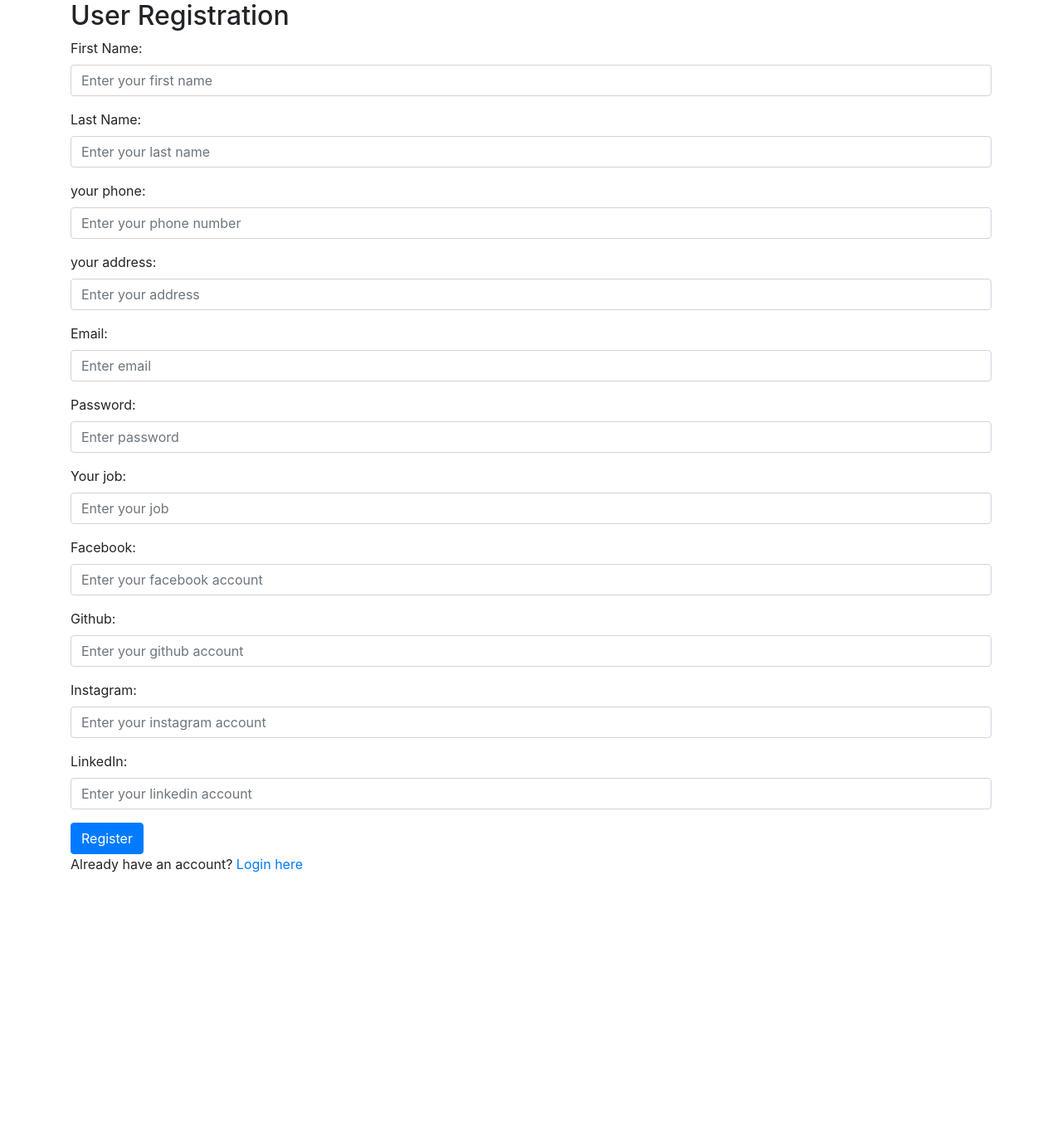
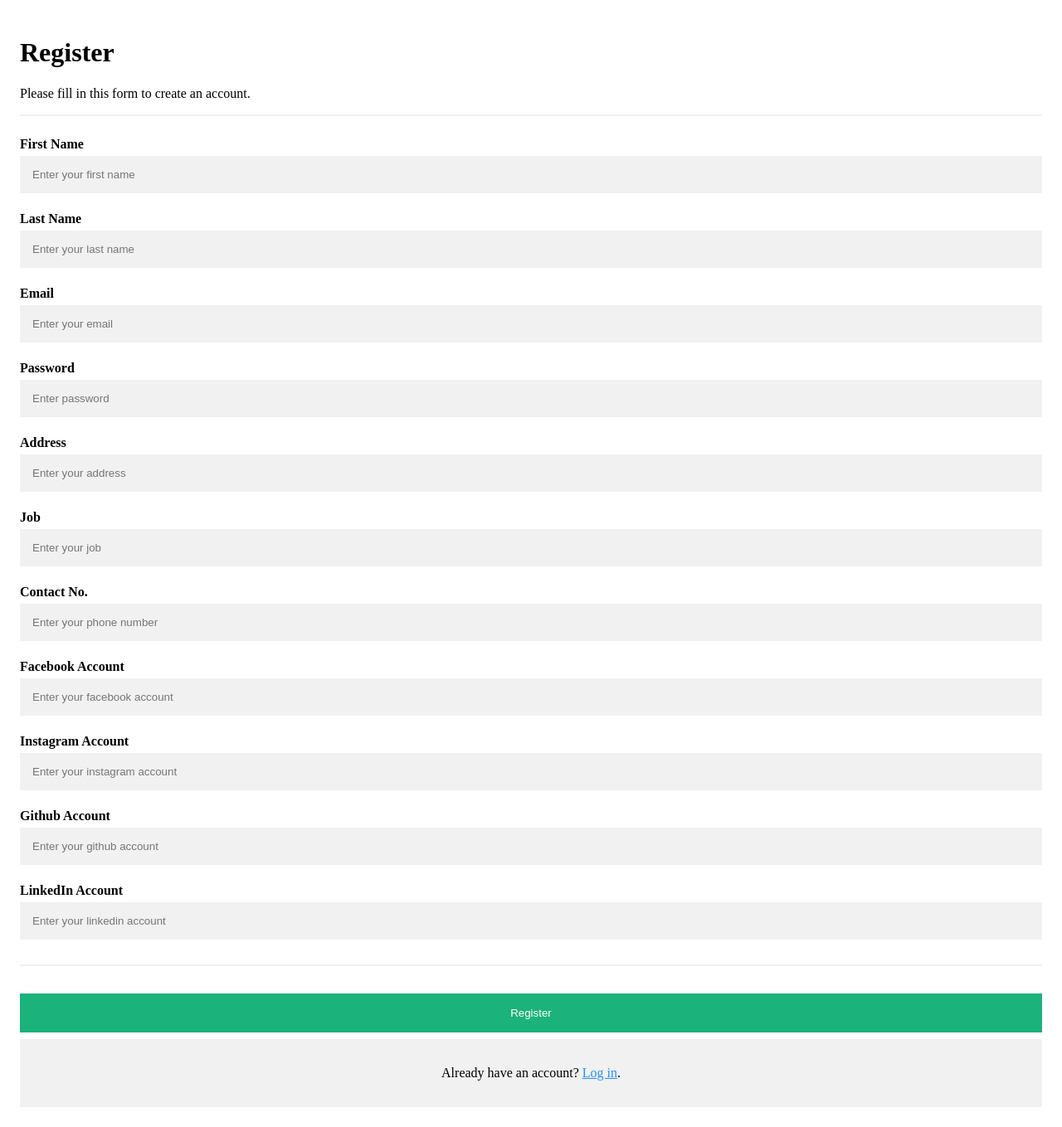
Before and after one commit to YoussefHassanien/Simple-Login-Logout-Register-Profile-Pages, a Flask app: page /register in a window 1280 px wide. Shown: the whole page at 83% size. Before the commit the page ends 1052 px from the top, so only its background shows below. Run offline with Flask 3, Linux system fonts and the light colour scheme; some libraries are stand-ins or nearby versions.

Commit message:
login & registration css

```diff
--- a/app.py
+++ b/app.py
@@ -9,7 +9,7 @@ database_session = psycopg2.connect(
      port=5432,
      host="localhost",
      user="postgres",
-     password="Youssef.17.11"
+     password="8383"
 )
 
 cursor = database_session.cursor(cursor_factory=psycopg2.extras.DictCursor)
--- a/static/Css/Registration.css
+++ b/static/Css/Registration.css
@@ -0,0 +1,54 @@
+* {box-sizing: border-box}
+
+/* Add padding to containers */
+.container {
+  padding: 16px;
+}
+
+/* Full-width input fields */
+input[type=text], input[type=password] {
+  width: 100%;
+  padding: 15px;
+  margin: 5px 0 22px 0;
+  display: inline-block;
+  border: none;
+  background: #f1f1f1;
+}
+
+input[type=text]:focus, input[type=password]:focus {
+  background-color: #ddd;
+  outline: none;
+}
+
+/* Overwrite default styles of hr */
+hr {
+  border: 1px solid #f1f1f1;
+  margin-bottom: 25px;
+}
+
+/* Set a style for the submit/register button */
+.registerbtn {
+  background-color: #04AA6D;
+  color: white;
+  padding: 16px 20px;
+  margin: 8px 0;
+  border: none;
+  cursor: pointer;
+  width: 100%;
+  opacity: 0.9;
+}
+
+.registerbtn:hover {
+  opacity:1;
+}
+
+/* Add a blue text color to links */
+a {
+  color: dodgerblue;
+}
+
+/* Set a grey background color and center the text of the "sign in" section */
+.signin {
+  background-color: #f1f1f1;
+  text-align: center;
+}
--- a/templates/Registration.html
+++ b/templates/Registration.html
@@ -3,73 +3,70 @@
 <head>
     <meta charset="utf-8">
     <title>User Registration Form</title>
-    <link rel="stylesheet" href="https://cdn.jsdelivr.net/npm/bootstrap@4.6.1/dist/css/bootstrap.min.css">
+    <link rel="stylesheet" href="../static/Css/Registration.css">
 </head>
 <body>
+
 <div class="container">
-    <h2>User Registration</h2>
-    {% if msg%}
+
+  <form action="/register" method="post">
+
+    <h1>Register</h1>
+
+        {% if msg%}
             <div class="alert alert-warning">{{ msg }}</div>
     {% endif %}
 
+    <p>Please fill in this form to create an account.</p>
+    <hr>
 
-    <form action="/register" method="post">
-        <div class="form-group">
-            <label for="Fname">First Name:</label>
-            <input type="text" name="Fname" required class="form-control" id="Fname" placeholder="Enter your first name" autocomplete="off">
-        </div>
 
-         <div class="form-group">
-            <label for="Lname">Last Name:</label>
-            <input type="text" name="Lname" required class="form-control" id="Lname" placeholder="Enter your last name" autocomplete="off">
-        </div>
+   <label for="Fname"><b>First Name</b></label>
+   <input type="text" name="Fname" required class="form-control" id="Fname" placeholder="Enter your first name" autocomplete="off">
 
-        <div class="form-group">
-            <label for="phone">your phone:</label>
-            <input type="text" name="phone" required class="form-control" id="phone" placeholder="Enter your phone number" autocomplete="off">
-        </div>
+  <label for="Lname"><b>Last Name</b></label>
+   <input type="text" name="Lname" required class="form-control" id="Lname" placeholder="Enter your last name" autocomplete="off">
 
-        <div class="form-group">
-            <label for="address">your address:</label>
-            <input type="text" name="address" required class="form-control" id="address" placeholder="Enter your address" autocomplete="off">
-        </div>
+  <label for="email"><b>Email</b></label>
+      <input type="text" name="email" required class="form-control" id="email" placeholder="Enter your email" autocomplete="off">
 
-        <div class="form-group">
-            <label for="email">Email:</label>
-            <input type="email" name="email" required class="form-control" id="email" placeholder="Enter email" autocomplete="off">
-        </div>
+  <label for="password"><b>Password</b></label>
+     <input type="password" name="password" required class="form-control" id="password" placeholder="Enter password">
 
-        <div class="form-group">
-            <label for="password">Password:</label>
-            <input type="password" name="password" required class="form-control" id="password" placeholder="Enter password">
-        </div>
+  <label for="address"><b>Address</b></label>
+  <input type="text" name="address" required class="form-control" id="address" placeholder="Enter your address" autocomplete="off">
 
-        <div class="form-group">
-            <label for="job">Your job:</label>
-            <input type="text" name="job" required class="form-control" id="job" placeholder="Enter your job" autocomplete="off">
-        </div>
+    <label for="job"><b>Job</b></label>
+   <input type="text" name="job" required class="form-control" id="job" placeholder="Enter your job" autocomplete="off">
 
-        <div class="form-group">
-            <label for="facebook">Facebook:</label>
-            <input type="text" name="facebook"  class="form-control" id="facebook" placeholder="Enter your facebook account" autocomplete="off">
-        </div>
+<label for="phone"><b>Contact No.</b></label>
+  <input type="text" name="phone" required class="form-control" id="phone" placeholder="Enter your phone number" autocomplete="off">
 
-        <div class="form-group">
-            <label for="github">Github:</label>
-            <input type="text" name="github"  class="form-control" id="github" placeholder="Enter your github account" autocomplete="off">
-        </div>
-        <div class="form-group">
-            <label for="instagram">Instagram:</label>
-            <input type="text" name="instagram"  class="form-control" id="instagram" placeholder="Enter your instagram account" autocomplete="off">
-        </div>
-        <div class="form-group">
-            <label for="linkedin">LinkedIn:</label>
-            <input type="text" name="linkedin"  class="form-control" id="linkedin" placeholder="Enter your linkedin account" autocomplete="off">
-        </div>
+  <label for="facebook"><b>Facebook Account</b></label>
+  <input type="text" name="facebook"  class="form-control" id="facebook" placeholder="Enter your facebook account" autocomplete="off">
 
-        <button type="submit" class="btn btn-primary">Register</button>
-        <p class="bottom">Already have an account? <a class="bottom" href="/login"> Login here</a></p>
-    </form>
+  <label for="instagram"><b>Instagram Account</b></label>
+   <input type="text" name="instagram"  class="form-control" id="instagram" placeholder="Enter your instagram account" autocomplete="off">
+
+  <label for="github"><b> Github Account</b></label>
+   <input type="text" name="github"  class="form-control" id="github" placeholder="Enter your github account" autocomplete="off">
+
+  <label for="linkedin"><b> LinkedIn Account</b></label>
+    <input type="text" name="linkedin"  class="form-control" id="linkedin" placeholder="Enter your linkedin account" autocomplete="off">
+
+
+ <hr>
+
+
+    <button type="submit" class="registerbtn">Register</button>
+
+
+
+  <div class="container signin">
+    <p>Already have an account? <a href="/login">Log in</a>.</p>
+  </div>
+  </form>
 </div>
+
 </body>
 </html>
```
Also changed, not shown: static/Css/Login.css (+86 -0 lines), templates/Login.html (+14 -8 lines).
